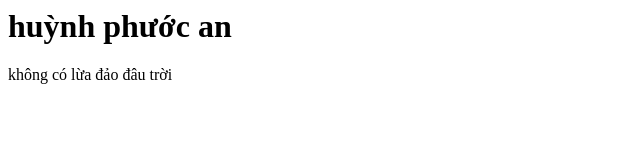
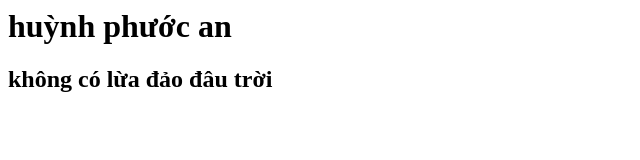
Before and after one commit to phuocan803/ph-c-an, a plain HTML site: page index.html in a window 1280 px wide. Shown: the whole page, without its empty margins (0-640 px from the left). Drawn offline with Linux system fonts and the light colour scheme.

Commit message:
Update index.html

```diff
--- a/index.html
+++ b/index.html
@@ -1,2 +1,2 @@
 <h1> huỳnh phước an</h1>
-<p>không có lừa đảo đâu trời <p>
+<h2>không có lừa đảo đâu trời <h1>
```
